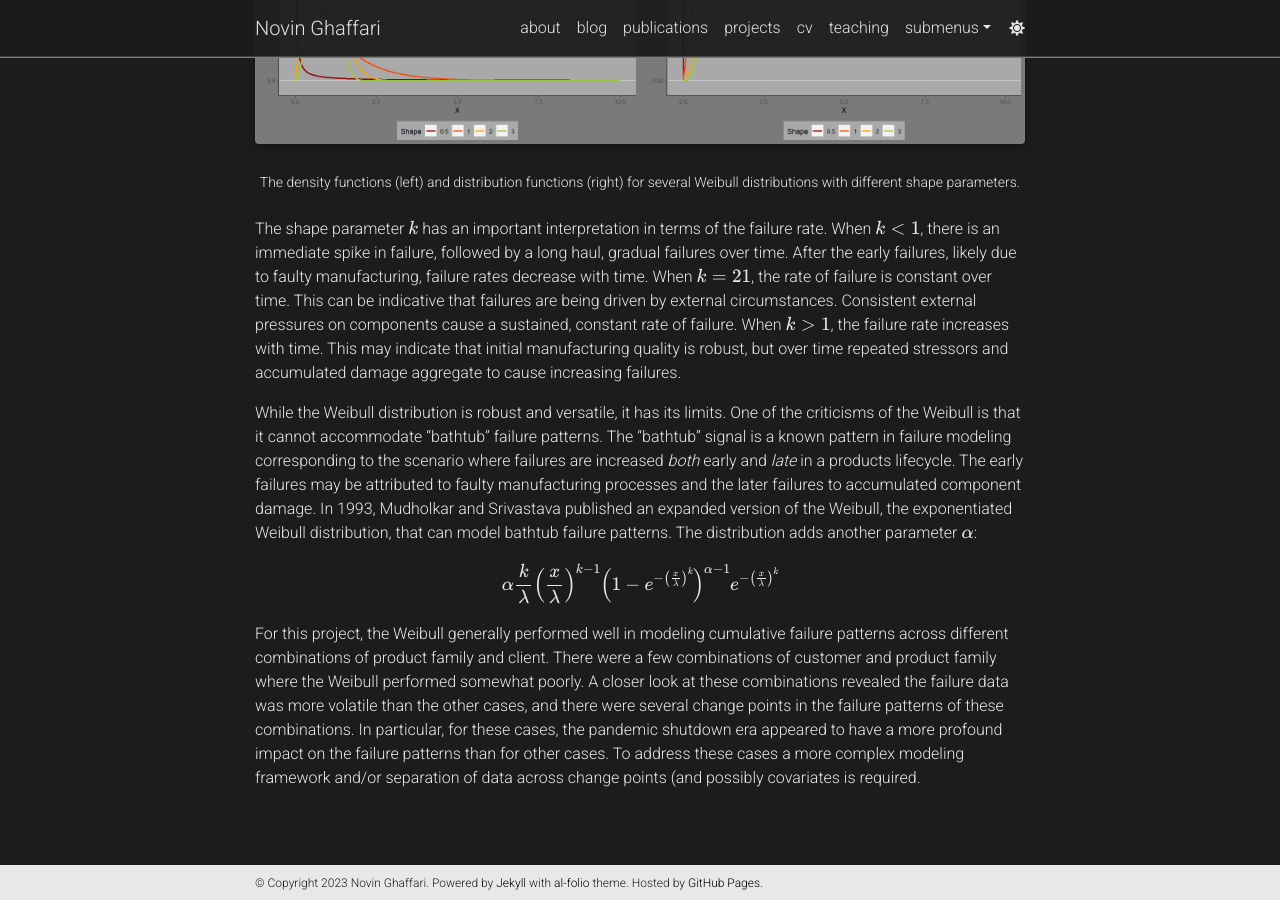
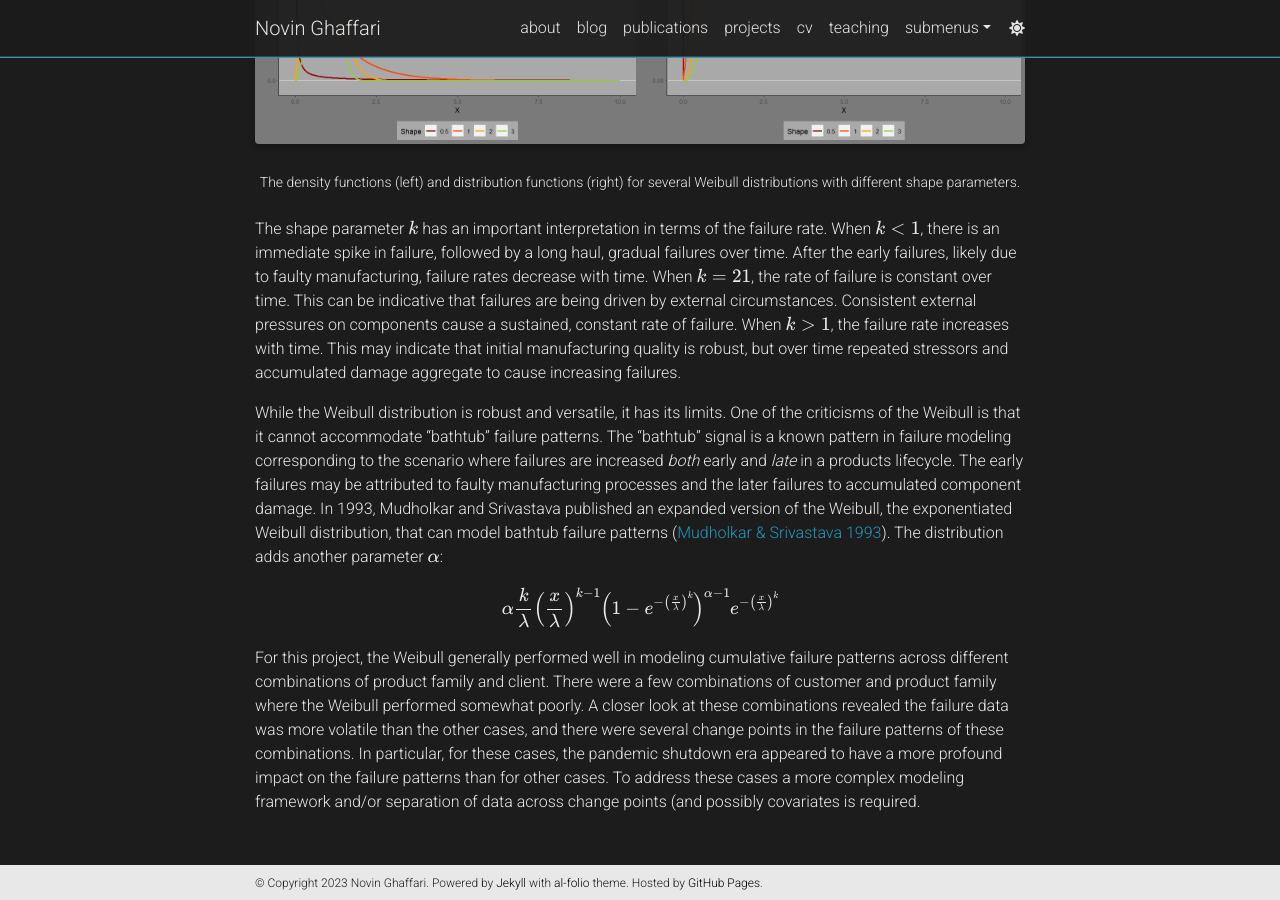
Before and after one commit to nghaffari/nghaffari.github.io, a Jekyll site: the page built from _projects/1_project.md, in a window 1280 px wide and 900 px high, scrolled down 2258 px. Built offline with Jekyll 4.4.1, drawn with Linux system fonts in a browser that asks for light colours; full-size pictures stand in for the smaller copies a plugin makes; comment, search, counter and statistics services are not loaded; a style sheet for code colours, icons or effects is not loaded.

Commit message:
Update 1_project.md

```diff
--- a/_projects/1_project.md
+++ b/_projects/1_project.md
@@ -54,7 +54,7 @@
 
 The shape parameter $$k$$ has an important interpretation in terms of the failure rate. When $$k<1$$, there is an immediate spike in failure, followed by a long haul, gradual failures over time. After the early failures, likely due to faulty manufacturing, failure rates decrease with time. When $$k=21$$, the rate of failure is constant over time. This can be indicative that failures are being driven by external circumstances. Consistent external pressures on components cause a sustained, constant rate of failure. When $$k>1$$, the failure rate increases with time. This may indicate that initial manufacturing quality is robust, but over time repeated stressors and accumulated damage aggregate to cause increasing failures.
 
-While the Weibull distribution is robust and versatile, it has its limits. One of the criticisms of the Weibull is that it cannot accommodate "bathtub" failure patterns. The "bathtub" signal is a known pattern in failure modeling corresponding to the scenario where failures are increased *both* early and *late* in a products lifecycle. The early failures may be attributed to faulty manufacturing processes and the later failures to accumulated component damage. In 1993, Mudholkar and Srivastava published an expanded version of the Weibull, the exponentiated Weibull distribution, that can model bathtub failure patterns. The distribution adds another parameter $$\alpha$$:
+While the Weibull distribution is robust and versatile, it has its limits. One of the criticisms of the Weibull is that it cannot accommodate "bathtub" failure patterns. The "bathtub" signal is a known pattern in failure modeling corresponding to the scenario where failures are increased *both* early and *late* in a products lifecycle. The early failures may be attributed to faulty manufacturing processes and the later failures to accumulated component damage. In 1993, Mudholkar and Srivastava published an expanded version of the Weibull, the exponentiated Weibull distribution, that can model bathtub failure patterns (<a href="https://doi.org/10.1109/24.229504">Mudholkar & Srivastava 1993</a>). The distribution adds another parameter $$\alpha$$:
 
 $$\alpha\frac{k}{\lambda}\left(\frac{x}{\lambda}\right)^{k-1}\left(1-e^{-\left(\frac{x}{\lambda}\right)^k}\right)^{\alpha-1}e^{-\left(\frac{x}{\lambda}\right)^k}$$
 
```
